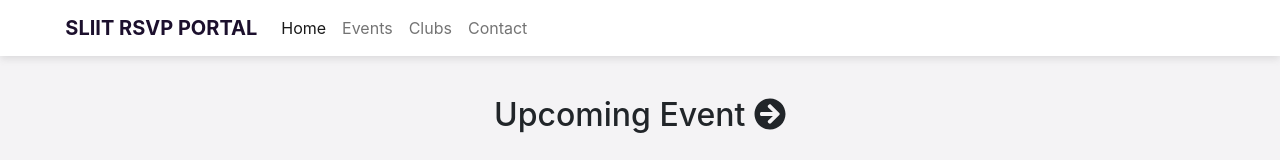
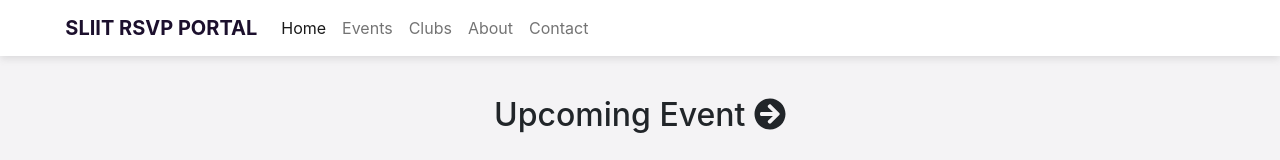
Before and after one commit to sliit-foss/rsvp-frontend-old, a React (Create React App) app: page / in a window 1280 px wide. Shown: the top 160 px of the page. Built offline with nearby package versions, Linux system fonts and the light colour scheme.

Commit message:
About menu added

```diff
--- a/src/components/Common/Navbar/Navbar.tsx
+++ b/src/components/Common/Navbar/Navbar.tsx
@@ -37,6 +37,11 @@ function Navbar() {
                 </Link>
               </li>
               <li className="nav-item">
+                <Link className="nav-link" to="#">
+                  About
+                </Link>
+              </li>
+              <li className="nav-item ">
                 <Link className="nav-link" to="/contact">
                   Contact
                 </Link>
```
